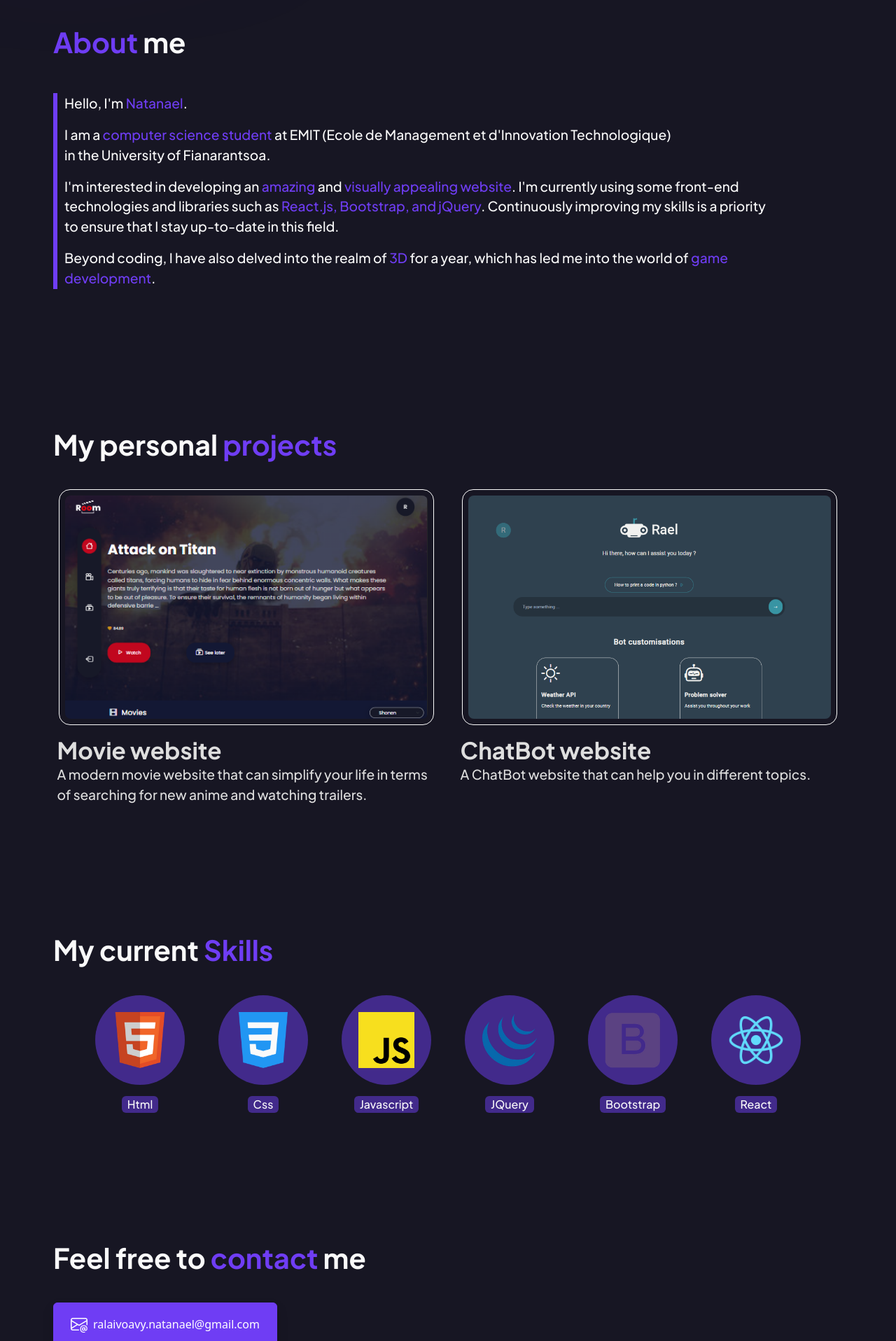
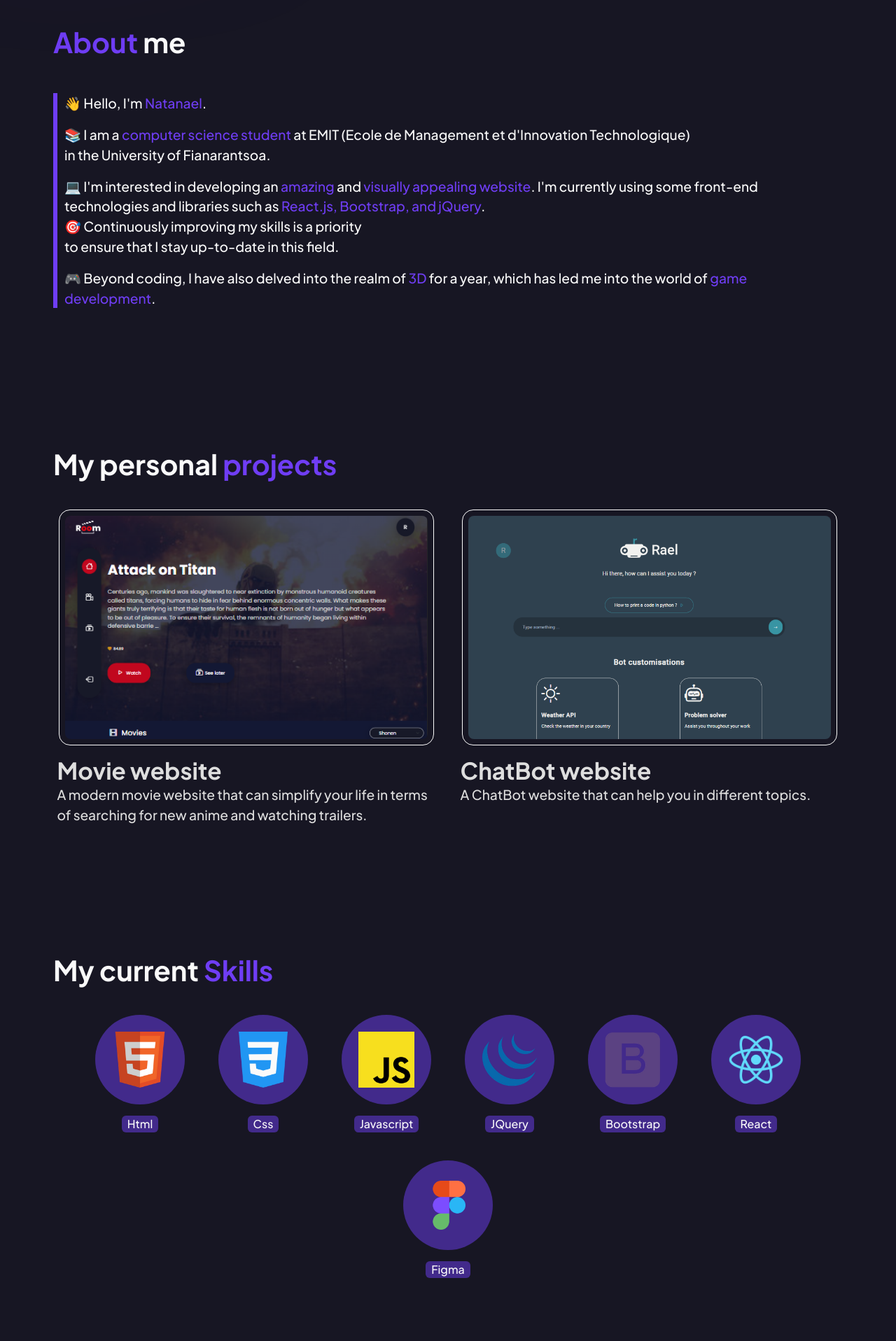
Before and after one commit to NathanRael/Portfolio-2023-old, a React (Vite) app: page / in a window 1280 px wide. Shown: the part 680-2596 px from the top of the page at 70% size. Built offline with nearby package versions, Linux system fonts and the light colour scheme.

Commit message:
update animation

```diff
--- a/src/components/About.jsx
+++ b/src/components/About.jsx
@@ -31,29 +31,29 @@ export default function About() {
         } _about ms-16`}
       >
         <div className="mb-16">
-          Hello, I'm <span className="_gradient text-gradient">Natanael</span>.{" "}
+        👋 Hello, I'm <span className="_gradient text-gradient">Natanael</span>.{" "}
           <br />
         </div>
         <div className="mb-16">
-          I am a <span className="_gradient">computer science student</span> at
+        📚 I am a <span className="_gradient">computer science student</span> at
           EMIT (Ecole de Management et d'Innovation Technologique)
           <br />
           in the University of Fianarantsoa.
           <br />
         </div>
         <div className="mb-16">
-          I'm interested in developing an{" "}
+        💻 I'm interested in developing an{" "}
           <span className="_gradient">amazing</span> and{" "}
           <span className="_gradient">visually appealing website</span>. I'm
           currently using some front-end <br />
           technologies and libraries such as{" "}
-          <span className="_gradient">React.js, Bootstrap, and jQuery</span>.
-          Continuously improving my skills is a priority
+          <span className="_gradient">React.js, Bootstrap, and jQuery</span>.<br/>
+        🎯 Continuously improving my skills is a priority
           <br />
           to ensure that I stay up-to-date in this field. <br />
         </div>
         <div className="mb-16">
-          Beyond coding, I have also delved into the realm of{" "}
+        🎮 Beyond coding, I have also delved into the realm of{" "}
           <span className="_gradient">3D</span> for a year, which has led me
           into the world of <span className="_gradient">game</span> <br />
           <span className="_gradient">development</span>.<br />
--- a/src/components/Hero.jsx
+++ b/src/components/Hero.jsx
@@ -28,7 +28,7 @@ export default function Hero() {
               custom={0.7}
               whileInView="visible"
               initial="hidden"
-              className="_lead"
+              className="_lead text-center text-sm-start"
             >
               Web developer & designer
             </motion.p>
@@ -37,14 +37,22 @@ export default function Hero() {
               custom={0.2}
               whileInView="visible"
               initial="hidden"
-              className={`_title ${darkMode ? "text-light" : ""}`}
+              className={`_title text-center text-sm-start ${
+                darkMode ? "text-light" : ""
+              }`}
             >
               Let's <span className="text-primary">Design</span> and
               <span className="text-primary"> Develop</span> a visual appealing
               website
             </motion.h1>
           </div>
-          <motion.div custom={1}  variants={heroTextVariant} initial='hidden' whileInView='visible' className="container-fluid px-0">
+          <motion.div
+            custom={1}
+            variants={heroTextVariant}
+            initial="hidden"
+            whileInView="visible"
+            className="container-fluid d-flex justify-content-sm-start justify-content-center px-0"
+          >
             <BigButton
               name="See my project"
               icon="bi bi-arrow-right"
--- a/src/components/NavBar.jsx
+++ b/src/components/NavBar.jsx
@@ -2,9 +2,8 @@ import { useContext, useEffect } from "react";
 import { IconButton } from "./Buttons";
 import { useState } from "react";
 import DataContext from "../context/DataContext";
-import {motion} from 'framer-motion';
+import { motion } from "framer-motion";
 export default function NavBar() {
-
   const {
     darkMode,
     setDarkMode,
@@ -14,13 +13,14 @@ export default function NavBar() {
     navLinks,
     language,
     setLanguage,
+    displayNav,
+    setDisplayNav,
   } = useContext(DataContext);
 
   const hashName = window.location.hash;
-  const [displayNav, setDisplayNav] = useState(false);
-  useEffect(() =>{
-    document.body.style.overflow = displayNav ? 'hidden' : 'auto';
-  }, [displayNav])
+  useEffect(() => {
+    document.body.style.overflow = displayNav ? "hidden" : "auto";
+  }, [displayNav]);
   useEffect(() => {
     handleNavSelected(hashName.slice(1));
   }, [hashName]);
@@ -106,8 +106,11 @@ export default function NavBar() {
           </div>
         </div>
         {displayNav ? (
-          <div
-            className={`container-fluid   d-flex justify-content-center  align-items-center flex-column
+          <motion.div
+            initial={{ opacity: 0 }}
+            animate={{ opacity: displayNav ? 1 : 0 }}
+            transition={{ duration: 0.5 }}
+            className={`container-fluid  d-flex justify-content-center  align-items-center flex-column
                       row-gap-32 _navLink
                       ${
                         darkMode
@@ -122,9 +125,11 @@ export default function NavBar() {
               />
             </div>
             {phoneNavLinkElement}
-          </div>
+          </motion.div>
         ) : (
-          <div className="col-2 d-block d-lg-none">
+          <div
+            className={`col-2 d-${!displayNav ? "block" : "none"} d-lg-none `}
+          >
             <IconButton
               icon="bi bi-list"
               handleClick={() => {
@@ -157,7 +162,14 @@ export default function NavBar() {
   );
 }
 
-function NavLink({ id, active, name, handleNavSelected, darkMode, fontSize = '_lead' }) {
+function NavLink({
+  id,
+  active,
+  name,
+  handleNavSelected,
+  darkMode,
+  fontSize = "_lead",
+}) {
   return (
     <a
       href={`#${id}`}
--- a/src/components/Project.jsx
+++ b/src/components/Project.jsx
@@ -2,13 +2,12 @@ import ChatImage from "../assets/chatScrennShoot.png";
 import MovieImage from "../assets/roomScreenCapture.png";
 import { IconButton } from "./Buttons";
 import DataContext from "../context/DataContext";
-import { useContext, useState } from "react";
+import { useContext, useEffect, useState } from "react";
 import { motion } from "framer-motion";
 import { subtitleTextVariant } from "../animation/variants";
 
 export default function Project() {
-  const { darkMode } = useContext(DataContext);
-
+  const { darkMode, width, height } = useContext(DataContext);
   return (
     <section
       className={`container-fluid mt-184  ${
@@ -55,8 +54,12 @@ export default function Project() {
 }
 
 function Card({ image, title, description, darkMode, projectLink }) {
+  const { width, height } = useContext(DataContext);
   const [cardHover, setCardHover] = useState(false);
 
+  useEffect(() => {
+    width <= 990 ? setCardHover(true) : setCardHover(false);
+  }, [width])
   return (
     <div
       className={`_projectCard d-flex flex-column align-items-center ${
@@ -73,8 +76,8 @@ function Card({ image, title, description, darkMode, projectLink }) {
           className="card-img-top rounded-3"
           alt=""
           height="319px"
-          onMouseEnter={() => setCardHover(true)}
-          onMouseLeave={() => setCardHover(false)}
+          onMouseEnter={() => width >= 990 ? setCardHover(true) : null}
+          onMouseLeave={() => width >= 990 ? setCardHover(false) : null}
           style={{
             filter: cardHover ? "blur(1px)" : "",
             transition: "filter 0.5s ease",
--- a/src/components/Skills.jsx
+++ b/src/components/Skills.jsx
@@ -18,17 +18,17 @@ export default function Skill() {
     {
       name: "Html",
       image: HtmlIcon,
-      delay: 0.5,
+      delay: 0.2,
     },
     {
       name: "Css",
       image: CssIcon,
-      delay: 0.5,
+      delay: 0.3,
     },
     {
       name: "Javascript",
       image: JsIcon,
-      delay: 0.5,
+      delay: 0.4,
     },
     {
       name: "JQuery",
@@ -38,18 +38,23 @@ export default function Skill() {
     {
       name: "Bootstrap",
       image: BootstrapIcon,
-      delay: 0.5,
+      delay: 0.6,
     },
     {
       name: "React",
       image: ReactIcon,
-      delay: 0.5,
+      delay: 0.7,
+    },
+    {
+      name: "Figma",
+      image: FigmaIcon,
+      delay: 0.9,
     },
   ];
 
   const skillElements = mySkills.map((skill) => (
     <div className="col-auto">
-      <SkillItem name={skill.name} image={skill.image} darkMode={darkMode} />
+      <SkillItem name={skill.name} image={skill.image} darkMode={darkMode} custom={skill.delay}  />
     </div>
   ));
   return (
@@ -80,7 +85,7 @@ export default function Skill() {
   );
 }
 
-function SkillItem({ image, name, darkMode }) {
+function SkillItem({ image, name, darkMode, custom }) {
   const skillVariant = {
     hover: {
       scale: 1.2,
@@ -90,6 +95,16 @@ function SkillItem({ image, name, darkMode }) {
       scale: 0.9,
       transition: { duration: 0.1 },
     },
+
+    visible : i => ({
+      opacity : 1,
+      y : 0,
+      transition : {
+        duration : i
+      },
+    }),
+
+    hidden : {opacity : 0, y : 20},
     constraint: {
       top: 5,
       left: 5,
@@ -99,17 +114,21 @@ function SkillItem({ image, name, darkMode }) {
   };
   return (
     <motion.div
+
     drag
+    custom={custom}
     dragConstraints={skillVariant.constraint}
     variants={skillVariant}
     whileHover="hover"
+    initial="hidden"
+    whileInView="visible"
 
       className={`container-fluid d-flex flex-column align-items-center row-gap-16 _grab  ${
         darkMode ? "text-light" : "text-dark"
       }`}
     >
       <div className="d-flex justify-content-center align-items-center _skillImage">
-        <img src={image} alt="" width="80" height="80" />
+        <img src={image} alt=""  />
       </div>
       <div
         className={`rounded-2 text-center _body px-8 ${
--- a/src/context/DataContext.jsx
+++ b/src/context/DataContext.jsx
@@ -1,26 +1,30 @@
 import { createContext, useContext, useEffect, useState } from "react";
 import navlink from "../components/navlink.js";
 import PortfolioData from "../functions/portfolioData.js";
+import useWindowSize from "../hook/useWindowSize";
 const DataContext = createContext({});
 
 export const DataProvider = ({ children }) => {
   const [navLinks, setNavLinks] = useState(navlink);
   const [darkMode, setDarkMode] = useState(true);
+  const {width, height} = useWindowSize();
   const redirect = (link) => {
     window.location.hash = "#" + link;
   };
   const [currentLang, setCurrentLang] = useState(new PortfolioData().load("lang") || 'en');
-
+  const [displayNav, setDisplayNav] = useState(false);
   const data = new PortfolioData();
 
   const [language, setLanguage] = useState([]);
 
   const handleNavSelected = (id) => {
+    // setDisplayNav(false);
     setNavLinks((prevNav) => {
       return prevNav.map((item) =>
         id === item.id ? { ...item, active: true } : { ...item, active: false }
       );
     });
+
   };
 
   const saveCurrentLang = () => {
@@ -60,6 +64,10 @@ export const DataProvider = ({ children }) => {
         navlink,
         language,
         setLanguage,
+        width,
+        height,
+        displayNav,
+        setDisplayNav
       }}
     >
       {children}
--- /dev/null
+++ b/src/hook/useWindowSize.js
@@ -0,0 +1,29 @@
+import { useEffect, useState } from "react"
+
+const useWindowSize = () =>{
+    const [windowSize, setWindowSize] = useState({
+        width : window.innerWidth,
+        heigth : window.innerHeight
+    })
+
+    useEffect(() =>{
+        const handleResize = () => {
+            setWindowSize({
+                width : window.innerWidth,
+                heigth : window.innerHeight
+            })
+        }
+
+        window.addEventListener('resize', handleResize);
+
+        handleResize();
+
+        return () => {
+            window.removeEventListener('resize', handleResize);
+          };
+    }, [])
+
+    return windowSize;
+}
+
+export default useWindowSize;
--- a/src/index.css
+++ b/src/index.css
@@ -76,6 +76,11 @@ body::-webkit-scrollbar-thumb:hover {
     border-radius: 100%;
 }
 
+._skillImage img{
+    width: 100%;
+    height: 100%;
+}
+
 ._navbar{
     background-color: rgba(65, 45, 119, 0.1) ;
     backdrop-filter: blur(4px);
@@ -96,6 +101,12 @@ body::-webkit-scrollbar-thumb:hover {
         left: 50%;
         transform: translateX(-50%);
     }
+
+    ._skillImage{
+        width: 100px;
+        height: 100px;
+    }
+
 }
 @media screen and (max-width : 768px) {
 
```
Also changed, not shown: src/animation/GlobalTransition.jsx (deleted). Lines whose indentation alone changed are shown as unchanged.
